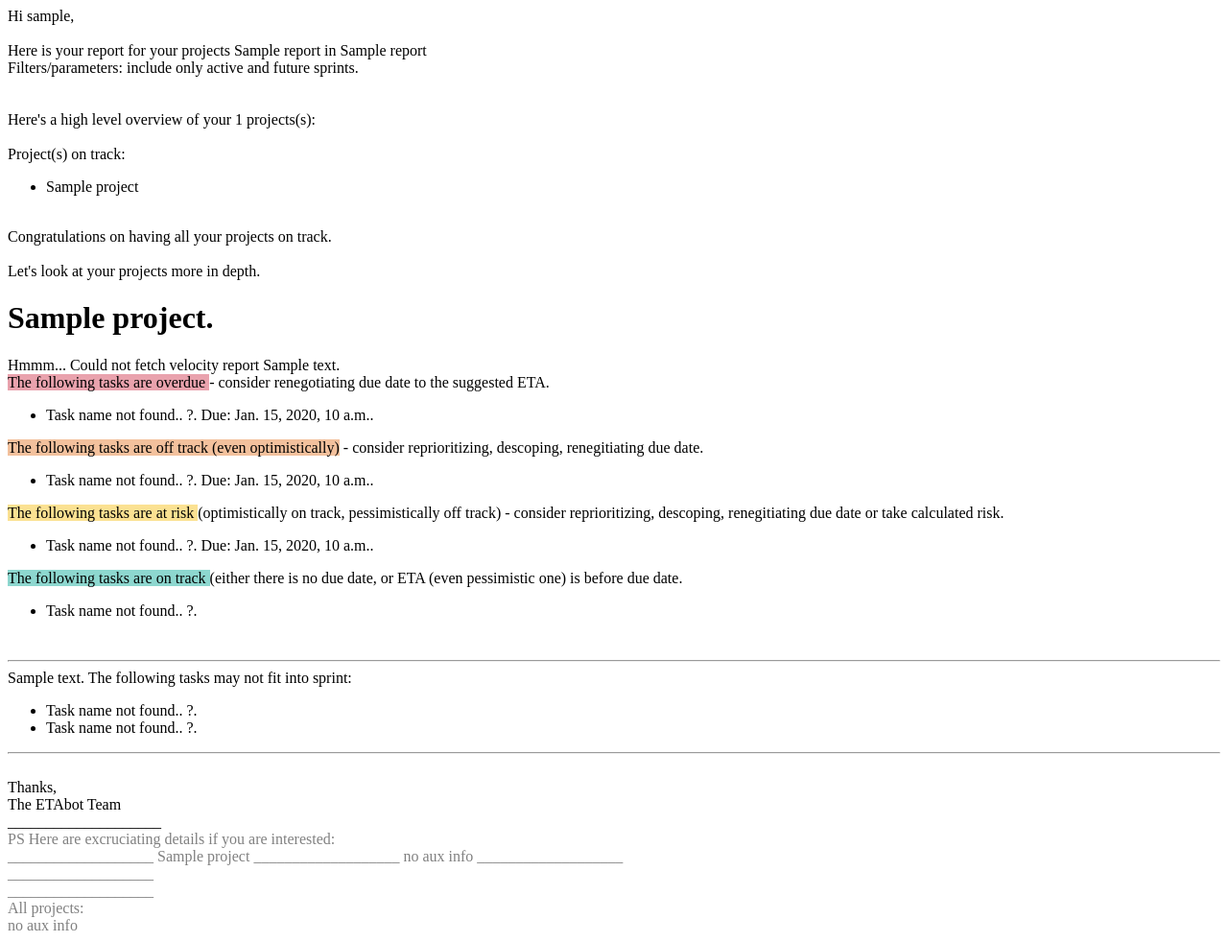
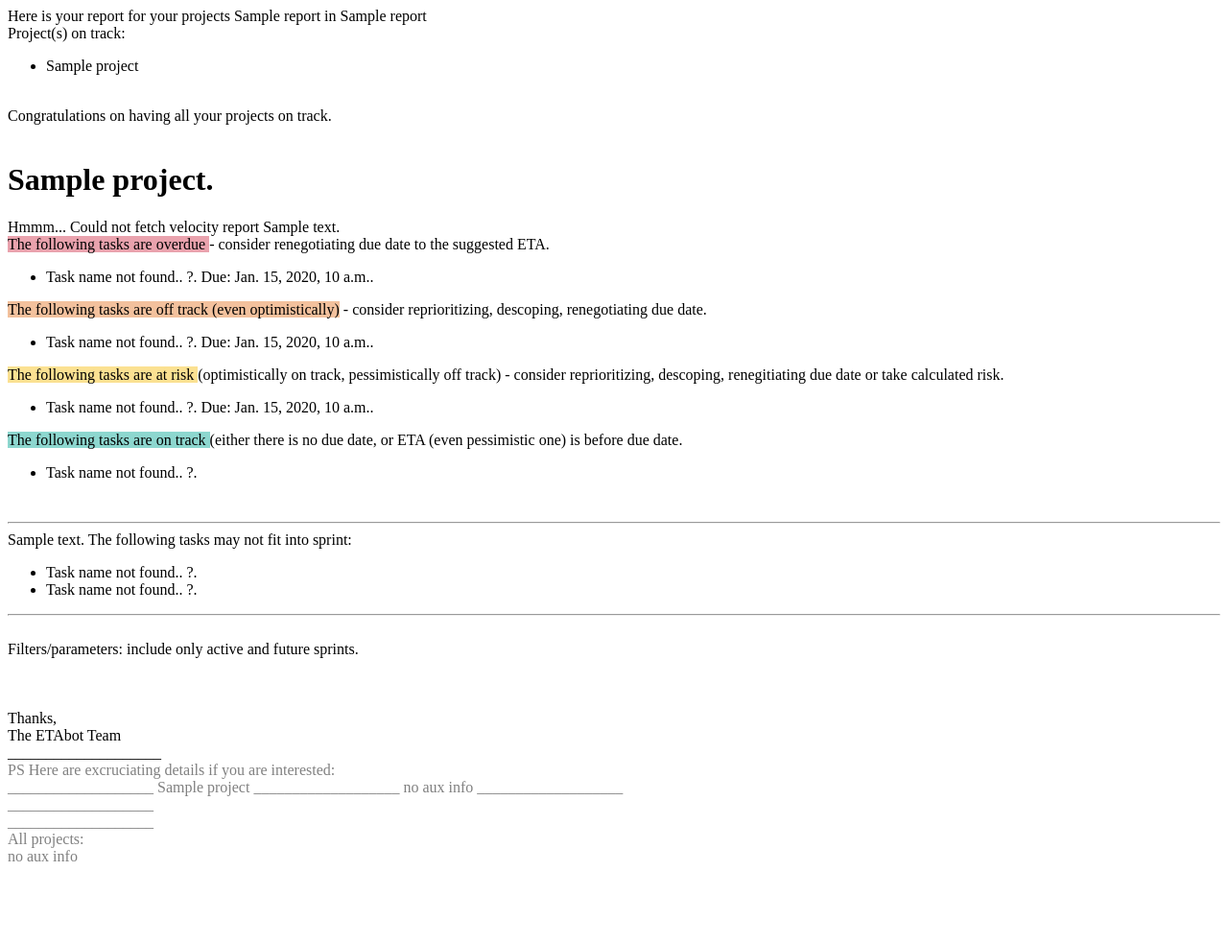
Before and after one commit to ShanshanHe/pmp, a Django app: template etabotsite/templates/project_report_email.html in a window 1280 px wide. Shown: the whole page at 96% size. After the commit the page ends 898 px from the top, so only its background shows below. Run offline with Django 3.2, Linux system fonts and the light colour scheme; the template is opened without the code that fills it: most values are stand-ins (such as "Sample title", 1, 10 or a date in 2020).

Commit message:
updated report with ? table status; streamlined report; added email alert with new user

```diff
--- a/etabotsite/templates/project_report_email.html
+++ b/etabotsite/templates/project_report_email.html
@@ -35,17 +35,10 @@
   </style>
 </head>
 {% autoescape off %}
-Hi {{ username|default:"valued user" }},<br>
-<br>
 Here is your report for your projects {{ report.project_names }} in {{ report.tms_name }}<br>
-Filters/parameters: {{ report.params|default:"include only active and future sprints"}}.<br><br>
-<br>
 {% if report.projects|length == 0 %}
 It appears there were no open tasks selected for the report. Please modify filters and/or go to <a href="https://app.etabot.ai/tmss">accounts page</a> to ensure your projects are connected to ETAbot.
 {% else %}
-  Here's a high level overview of your {{ report.projects|length }} projects(s):<br>
-  <br>
-
   {% if report.projects_on_track_names|length > 0 %}
   Project(s) on track:<br>
     <ul>
@@ -68,7 +61,6 @@
     Congratulations on having all your projects on track.<br>
   {% endif %}
     <br>
-    Let's look at your projects more in depth.<br>
     {% for project in report.projects %}
     <h1>{{ project.project_name|default:"Project name not found" }}.</h1>
       {{project.velocity_report|default:"Hmmm... Could not fetch velocity report"}}
@@ -86,7 +78,7 @@
         {% endif %}
 
         {% if project.deadlines.tasks.off_track|length > 0 %}
-          <span style="background-color:#f3c19d">The following tasks are off track (even optimistically)</span> - consider reprioritizing, descoping, renegitiating due date.
+          <span style="background-color:#f3c19d">The following tasks are off track (even optimistically)</span> - consider reprioritizing, descoping, renegotiating due date.
           <ul>
             {% for off in project.deadlines.tasks.off_track %}
               <li>{{ off.task|default:"Task name not found." }}. {% if 'ETA' not in off.task %} {{ off.ETA|default:"?" }}. {% endif %} Due: {{ off.due_date|default:"?" }}. </li>
@@ -117,7 +109,7 @@
         {% endif %}
       <br><hr>
       {{ project.sprints.summary_table }}
-      {% if project.sprints.tasks.at_risk|length > 0 or project.tasks.sprints.off_track|length > 0 %}
+      {% if project.sprints.tasks.at_risk|length > 0 or project.tasks.sprints.off_track|length > 0 or project.tasks.sprints.overdue|length > 0%}
       The following tasks may not fit into sprint:
         <ul>
         {% for p in project.sprints.tasks.off_track %}
@@ -138,6 +130,10 @@
 
 {% endif %}
 <br>
+Filters/parameters: {{ report.params|default:"include only active and future sprints"}}.<br><br>
+<br>
+
+<br>
 Thanks,<br>
 The ETAbot Team<br>
 ____________________<br>
```
Also changed, not shown: etabotsite/etabotapp/user_activation.py (+9 -0 lines).
